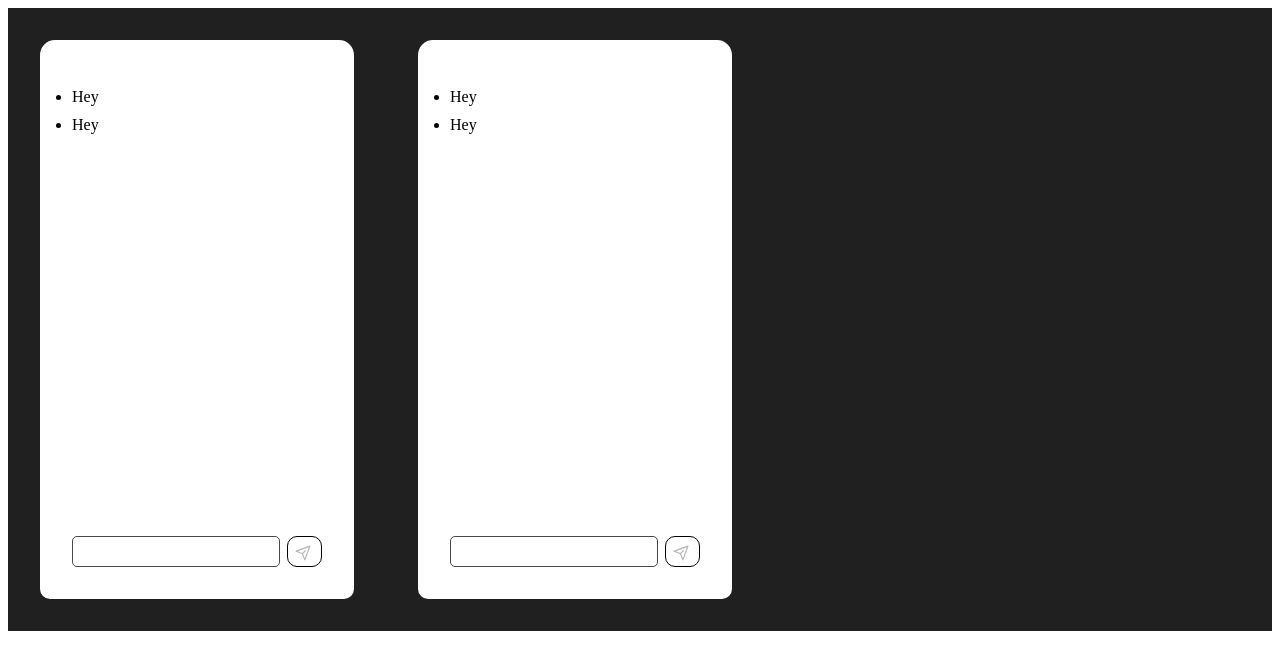
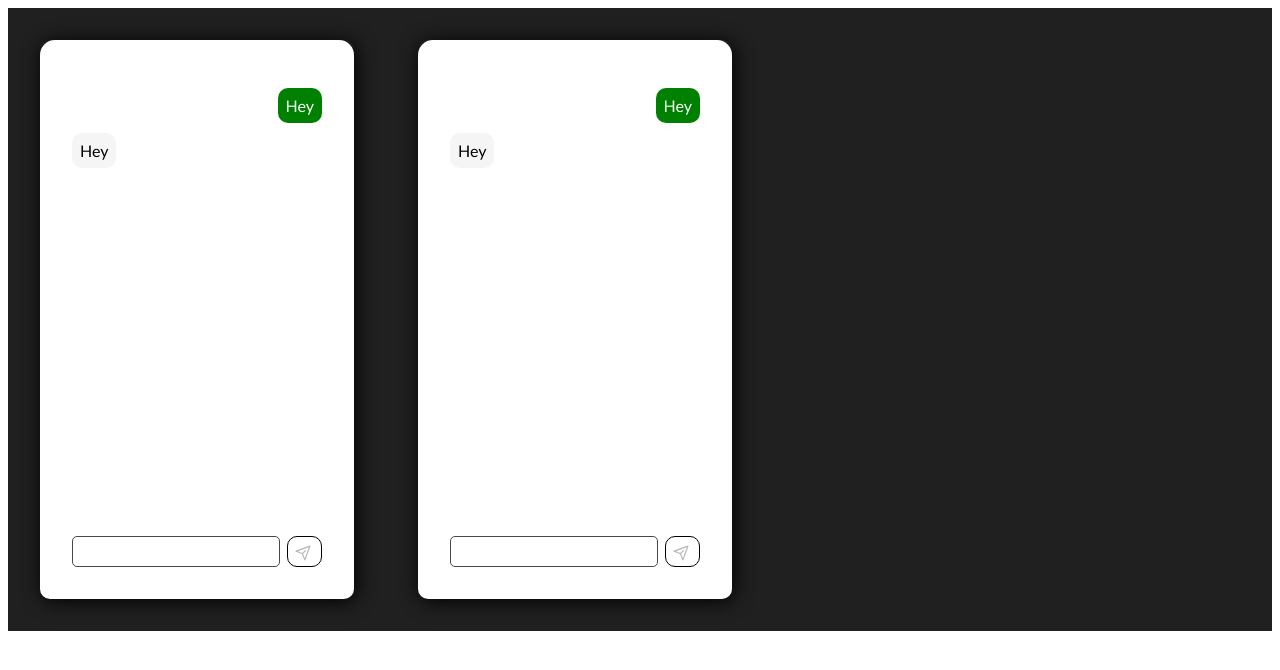
Before and after one commit to Noahpetersen/chat-app, a React (Create React App) app: page / in a window 1280 px wide. Shown: the top 670 px of the page. Built offline with nearby package versions, Linux system fonts and the light colour scheme.

Commit message:
message styles

```diff
--- a/src/components/Messages/Message.js
+++ b/src/components/Messages/Message.js
@@ -1,10 +1,11 @@
 import React from 'react'
 
-import classes from './Message.module.css'
+
 
 const Message = (props) => {
+
   return (
-    <li id={props.id}  className={props.class}>{props.message}</li>
+    <li id={props.id}  className={`${props.className}`}>{props.message}</li>
   )
 }
 
--- a/src/components/Messages/Message.module.css
+++ /dev/null
@@ -1,15 +0,0 @@
-.message {
-    list-style-type: none;
-    background-color: whitesmoke;
-    border-radius: 10px;
-    display: inline-block;
-    padding: 8px;
-    font-family: 'Trebuchet MS', 'Lucida Sans Unicode', 'Lucida Grande', 'Lucida Sans', Arial, sans-serif;
-
-}
-
-.test{
-    background-color: green;
-    color: white;
-    float: right;
-}
--- a/src/components/Messages/UserScreen.js
+++ b/src/components/Messages/UserScreen.js
@@ -1,19 +1,22 @@
 import React from "react";
+
 import Chat from "../../UI/Chat";
 import NewMessage from "../NewMessage/NewMessage";
 import Message from "./Message";
 import classes from "./UserScreen.module.css"
 
 
+
+
 const UserScreen = (props) => {
 
-  const classTest = "message"
+
   return (
     <div className= {classes.userscreen}>
       <Chat>
         <ul>
-          <Message  message="Hey"/>
-          <Message message="Hey" class={classes.message}/>
+          <Message  className={classes.test} message="Hey"/>
+          <Message message="Hey" className={classes.message}/>
         </ul>
       </Chat>
       <NewMessage/>
--- a/src/components/Messages/UserScreen.module.css
+++ b/src/components/Messages/UserScreen.module.css
@@ -1,6 +1,8 @@
 .userscreen {
     margin: 2em;
     max-width: 314px;
+    box-shadow: 2px 2px 20px black;
+    border-radius: 10px;
 }
 
 ul {
@@ -8,4 +10,28 @@ ul {
     display: flex;
     flex-direction: column;
     gap: 10px;
+    flex-shrink: 0;
 }
+
+.message {
+    display: inline-block;
+    list-style-type: none;
+    background-color: whitesmoke;
+    border-radius: 10px;
+    display: inline-block;
+    padding: 8px;
+    font-family: 'Trebuchet MS', 'Lucida Sans Unicode', 'Lucida Grande', 'Lucida Sans', Arial, sans-serif;
+    width: fit-content;
+}
+
+.test{
+    background-color: green;
+    color: white;
+    list-style-type: none;
+    border-radius: 10px;
+    display: inline-block;
+    padding: 8px;
+    font-family: 'Trebuchet MS', 'Lucida Sans Unicode', 'Lucida Grande', 'Lucida Sans', Arial, sans-serif;
+    width: fit-content;
+    margin-left: auto;
+}
--- a/src/hooks/use-http.js
+++ b/src/hooks/use-http.js
@@ -6,7 +6,7 @@ function useHttp() {
 
     setIsLoading(true);
         setError(null);
-  try{
+  try {
   const sendRequest = useCallback (async (requestConfig, applyData) => {
     const response = await fetch(requestConfig.url, {
       method: requestConfig.method ? requestConfig.method : "GET",
@@ -22,9 +22,9 @@ function useHttp() {
   const data = await response.json()
 
   applyData(data)
-} catch {
+}, catch {
 
-},[])};
+} ,[])};
 
 }
 
```
